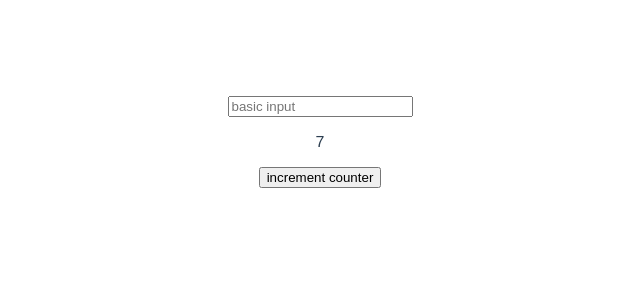
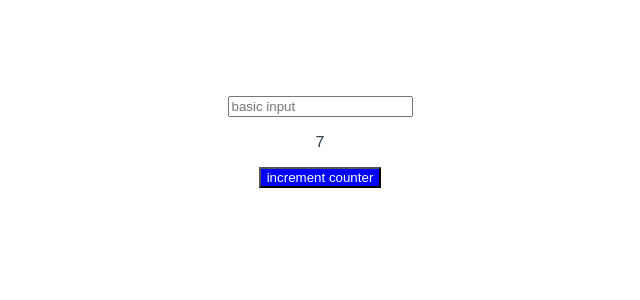
Before and after one commit to Tefoh/vue.js, a Vue app: page / in a window 1280 px wide. Shown: the top 300 px of the page, without its empty margins (320-960 px from the left). Built offline with nearby package versions, Linux system fonts and the light colour scheme.

Commit message:
236 - v-bind

```diff
--- a/src/components/Base/Button.vue
+++ b/src/components/Base/Button.vue
@@ -12,16 +12,29 @@ export default {
   // third party plugins
   // title
 
-  inheritAttrs: false
+  inheritAttrs: false,
+  // data: () => ({
+  //   colors: {
+  //     bg: 'green',
+  //     color: 'white'
+  //   }
+  // })
 }
 </script>
 
 <script setup>
+import { reactive } from 'vue'
+
 const props = defineProps({
   counter: Number
 })
 
 const emits = defineEmits(['inc'])
+
+const colors = reactive({
+  bg: 'blue',
+  color: 'white'
+})
 
 const increment = () => {
   console.log(props.counter);
@@ -29,3 +42,16 @@ const increment = () => {
   emits('inc', props.counter, 'salam')
 }
 </script>
+
+<style>
+button {
+  /* when using usual script
+
+   background-color: v-bind('colors.bg');
+  color: v-bind('colors.color'); */
+
+  /* when using <script setup> */
+  background-color: v-bind('colors.bg');
+  color: v-bind('colors.color');
+}
+</style>
```
